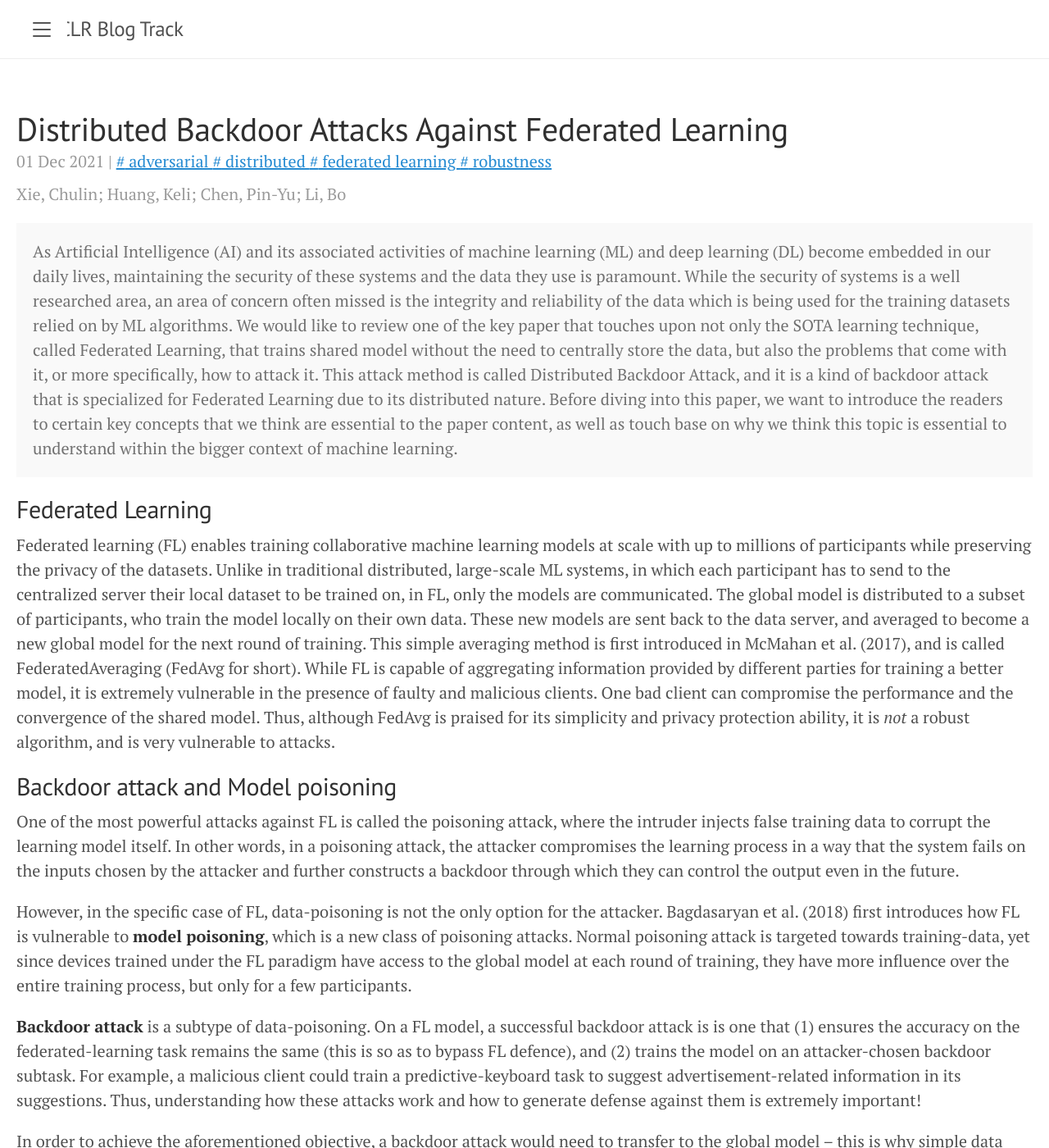
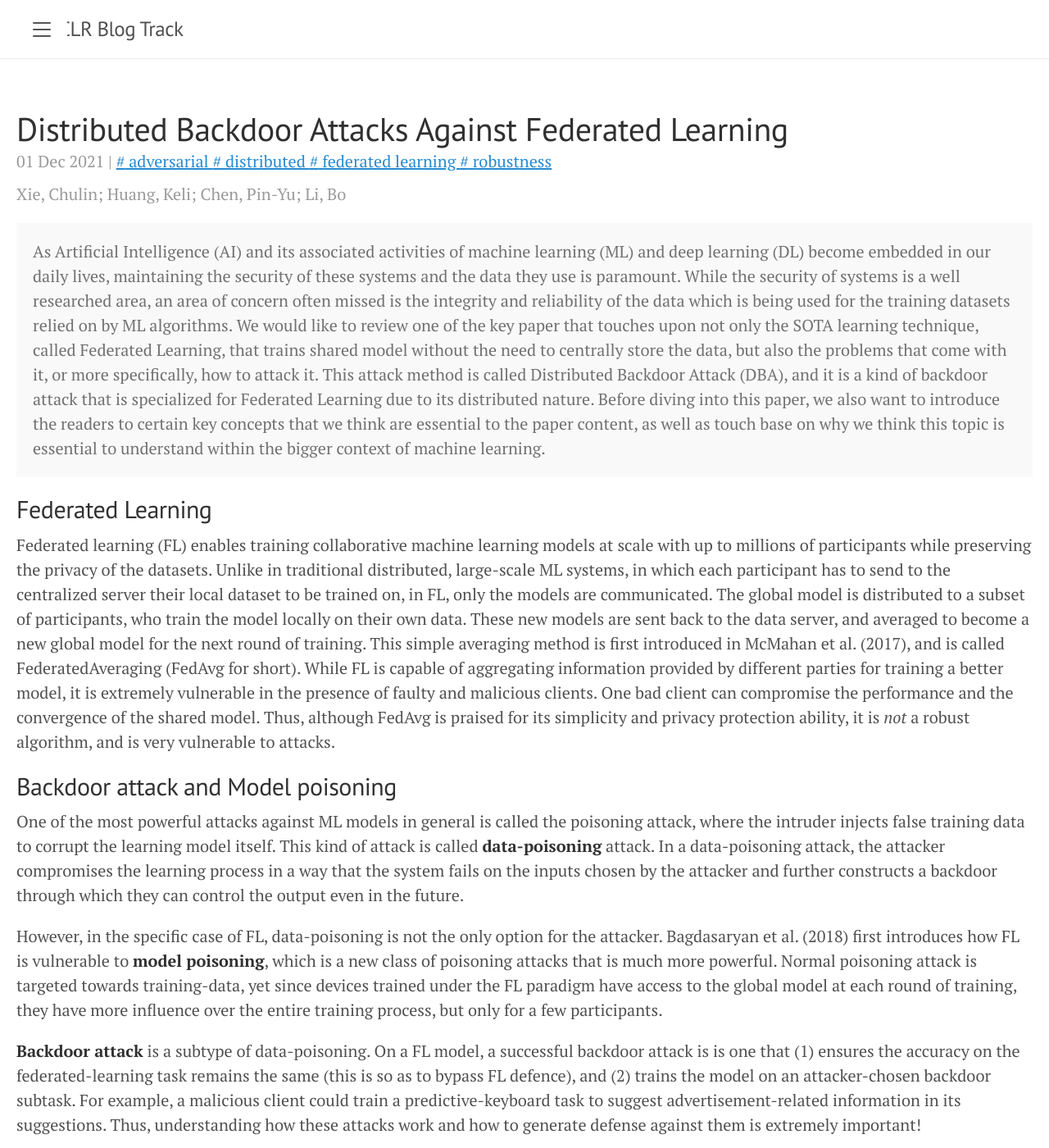
Before and after one commit to mataach/dba_blogpost, a Jekyll site: the page built from _posts/2021-12-01-DBA.md, in a window 1280 px wide and 1400 px high. Shown: the whole window at 82% size. Built offline with Jekyll 4.4.1, drawn with Linux system fonts in a browser that asks for light colours; formulas are drawn with MathJax 3; comment, search, counter and statistics services are not loaded; some of the changed text lies outside the part shown.

Commit message:
final changes

```diff
--- a/_posts/2021-12-01-DBA.md
+++ b/_posts/2021-12-01-DBA.md
@@ -6,7 +6,7 @@ authors: Xie, Chulin; Huang, Keli; Chen, Pin-Yu; Li, Bo
 ---
 
 <div class="message">
-  As Artificial Intelligence (AI) and its associated activities of machine learning (ML) and deep learning (DL) become embedded in our daily lives, maintaining the security of these systems and the data they use is paramount. While the security of systems is a well researched area, an area of concern often missed is the integrity and reliability of the data which is being used for the training datasets relied on by ML algorithms. We would like to review one of the key paper that touches upon not only the SOTA learning technique, called Federated Learning, that trains shared model without the need to centrally store the data, but also the problems that come with it, or more specifically, how to attack it. This attack method is called Distributed Backdoor Attack, and it is a kind of backdoor attack that is specialized for Federated Learning due to its distributed nature. Before diving into this paper, we want to introduce the readers to certain key concepts that we think are essential to the paper content, as well as touch base on why we think this topic is essential to understand within the bigger context of machine learning.
+  As Artificial Intelligence (AI) and its associated activities of machine learning (ML) and deep learning (DL) become embedded in our daily lives, maintaining the security of these systems and the data they use is paramount. While the security of systems is a well researched area, an area of concern often missed is the integrity and reliability of the data which is being used for the training datasets relied on by ML algorithms. We would like to review one of the key paper that touches upon not only the SOTA learning technique, called Federated Learning, that trains shared model without the need to centrally store the data, but also the problems that come with it, or more specifically, how to attack it. This attack method is called Distributed Backdoor Attack (DBA), and it is a kind of backdoor attack that is specialized for Federated Learning due to its distributed nature. Before diving into this paper, we also want to introduce the readers to certain key concepts that we think are essential to the paper content, as well as touch base on why we think this topic is essential to understand within the bigger context of machine learning.
 </div>
 
 ## Federated Learning
@@ -15,14 +15,13 @@ Federated learning (FL) enables training collaborative machine learning models a
 
 ## Backdoor attack and Model poisoning
 
-One of the most powerful attacks against FL is called the poisoning attack, where the intruder injects false training data to corrupt the learning model itself. In other words, in a poisoning attack, the attacker compromises the learning process in a way that the system fails on the inputs chosen by the attacker and further constructs a backdoor through which they can control the output even in the future.
+One of the most powerful attacks against ML models in general is called the poisoning attack, where the intruder injects false training data to corrupt the learning model itself. This kind of attack is called **data-poisoning** attack. In a data-poisoning attack, the attacker compromises the learning process in a way that the system fails on the inputs chosen by the attacker and further constructs a backdoor through which they can control the output even in the future.
 
-However, in the specific case of FL, data-poisoning is not the only option for the attacker. Bagdasaryan et al. (2018) first introduces how FL is vulnerable to **model poisoning**, which is a new class of poisoning attacks. Normal poisoning attack is targeted towards training-data, yet since devices trained under the FL paradigm have access to the global model at each round of training, they have more influence over the entire training process, but only for a few participants.
+However, in the specific case of FL, data-poisoning is not the only option for the attacker. Bagdasaryan et al. (2018) first introduces how FL is vulnerable to **model poisoning**, which is a new class of poisoning attacks that is much more powerful. Normal poisoning attack is targeted towards training-data, yet since devices trained under the FL paradigm have access to the global model at each round of training, they have more influence over the entire training process, but only for a few participants.
 
 **Backdoor attack** is a subtype of data-poisoning. On a FL model, a successful backdoor attack is is one that (1) ensures the accuracy on the federated-learning task remains the same (this is so as to bypass FL defence), and (2) trains the model on an attacker-chosen backdoor subtask. For example, a malicious client could train a predictive-keyboard task to suggest advertisement-related information in its suggestions. Thus, understanding how these attacks work and how to generate defense against them is extremely important!
 
-
-In order to achieve the aforementioned objective, a backdoor attack would need to transfer to the global model -- this is why simple data poisoning would *NOT* work for FL, because poisoned data in the local modal does not survive averaging. For good effect, the backdoor should survive in the global model for several rounds. It also shouldn't affect overall accuracy of the global model either to avoid being detected.
+In order to achieve the aforementioned objective, a backdoor attack would need to transfer to and persist in the global model -- this is why simple data poisoning would *NOT* work for FL, because poisoned data in the local modal does not survive averaging. For good effect, the backdoor should survive in the global model for several rounds. It also shouldn't affect overall accuracy of the global model either to avoid being detected.
 
 <p align="center">
   <img src="/public/images/2021-12-01-DBA/dba-pixel-backdoor.png"/>
@@ -30,7 +29,7 @@ In order to achieve the aforementioned objective, a backdoor attack would need t
 
 To ensure fair comparison between centralized backdoor attack versus DBA, the paper uses *pixel-pattern backdoor* attacks in the experiments. Examples of pixel-pattern backdoor is shown above, in which a classification image with a couple of modifed pixels is categorized as something different. However, in Bagdasaryan et al., *semantic backdoor* is used more frequently, as it is introduced as the more malicious type of attack. In pixel-pattern backdoor, the attacker still needs to physically change the pixel of the image, whereas in semantic backdoor, the attacker does not need to take any extra action (e.g. categorize all green cars as birds). However, since in DBA the authors' main focus is to compare and contrast between centralized backdoor and distributed backdoor, the specific kind of backdoor attack is not important, as long as it is consistent in both attack methods.
 
-In a *model-poisoning* attack, setting the aggregator at round $t+1$ combines information from local parties (benign and adversarial) in the previous round $t$ and update the shared model $G^{t+1}$. Until now, centralized backdoor attacks have been the main point of focus where each participant embeds the same global trigger pattern during training.
+In FedAvg, setting the aggregator at round $t+1$ combines information from local parties in the previous round $t$ and update the shared model $G^{t+1}$. Until now, centralized backdoor attacks have been the main point of focus; in such an attack, the attacker data-poisoned the training data by embedding a global trigger pattern during training. We can see how the global model, if not carefully protected and just naively averaging all the local weights, when converged, will be vulnerable to the test set with the same trigger embedded. So how exactly does this kind of poison attack work in FL?
 
 <p align="center">
   <img src="/public/images/2021-12-01-DBA/central.png"/>
@@ -42,13 +41,13 @@ Let's say the attacker wants to mislead the trained model to predict label $r$ o
 
 $$w_i^* = argmax_{w_i} \bigg(\sum_{j\in S^i_{poi}} P[G^{t+1}(R(x_j^i, \phi)) = r] + \sum_{j\in S^i_{clean}} P[G^{t+1}(x^i_j) = y_j^i]\bigg)$$
 
-The poisoned dataset and the clean dataset should be disjoint, and together should compose of the entire training dataset. The function $R$ transforms clean data into backdoor data with the trigger pattern using parameter $\phi$. Attacker can also choose the poison ratio $r$, which is the fraction of backdoor samples added, as well as a scale $\gamma$ to scale up malicious model weights. We can see here that there is a balance between the local model fitting the benign samples and fitting the backdoor samples. Increasing $r$ can make the model overfit to the backdoor samples and risk accuracy in the benign samples. At the same time, increasing $\gamma$ will make the attack survive averaging in the global model, yet also risk being detected. However, if we make $r$ or $\gamma$ too small the adversarial samples won't be detected by the global model defence, at the expense the attack will not survive for multiple rounds and therefore the attack might not succeed.
+The poisoned dataset and the clean dataset should be disjoint, and together should compose of the entire training dataset. The function $R$ transforms clean data into backdoor data with the trigger pattern using parameter $\phi$. Attacker can also choose the poison ratio $r$, which is the fraction of backdoor samples added, as well as a scale $\gamma$ to scale up malicious model weights. We can see that there is a balance between the local model fitting the benign samples and fitting the backdoor samples. Increasing $r$ can make the model overfit to the backdoor samples and risk accuracy in the benign samples. At the same time, increasing $\gamma$ will make the attack survive averaging in the global model, yet also risk being detected. However, if we make $r$ or $\gamma$ too small the adversarial samples won't be detected by the global model defence, at the expense the attack will not survive for multiple rounds and therefore the attack might not succeed.
 
 <p align="center">
   <img src="/public/images/2021-12-01-DBA/dba.png"/>
 </p>
 
-On the other hand, this paper explores a novel threat assessment framework in which such global trigger is decomposed into separate local patterns (i.e. the individual colors) which are embeded into the training set of **different** adversarial parties, respectively, which altogether constitutes a complete global pattern as the backdoor trigger. Overall, the main difference between these 2 approaches is that in the centralized setting the attack vector is embedded in full in all adversarial samples while in the distributed setting the attack vector is parsed to multiple adversarial parties. The adversarial objective for DBA is relatively similar to centralized backdoor attack model, with some slight modification:
+To build on top of centralized attack, Xie et al. leverages the aggregation and distributed nature of FL more, thus creating an even more malicious kind of attack against FL. This paper explores a novel threat assessment framework in which such global trigger is decomposed into separate local patterns (i.e. the individual colors) which are embeded into the training set of **different** adversarial parties, respectively, which altogether constitutes a complete global pattern as the backdoor trigger. Overall, the main difference between these 2 approaches is that in the centralized setting the attack vector is embedded in full in all adversarial samples while in the distributed setting the attack vector is parsed to multiple adversarial parties. The adversarial objective for DBA is relatively similar to centralized backdoor attack model, with some slight modification:
 
 $$w_i^* = argmax_{w_i} \bigg(\sum_{j\in S^i_{poi}} P[G^{t+1}(R(x_j^i, \phi_i^*)) = r; \gamma, I] + \sum_{j\in S^i_{clean}} P[G^{t+1}(x^i_j) = y_j^i]\bigg)$$
 
@@ -127,6 +126,8 @@ Regarding the attack analysis, the paper evaluates both multiple-shot attacks (A
 
 Another important note is that the attack begins when the main accuracy of the global model converges. According to (Bagdasaryan et al., 2018) it's better to attack later in the training process because when the global model is converging, the updates from benign clients contain less commonly shared patterns but more individual features, which are more likely to be canceled out when aggregating and thus having less impact on the backdoor.
 
+We can see from the experiement setup that the poison learning rate (Poison $l_r$) is lower than benign $l_r$, and the poison ratio is kept relatively low as well (less than 1/3 in all data sets). This shows how these experiments are meant to be more stealthy. The results below would show more clearly how DBA manages to be so successful, even bypassing the best FL defence mechanisms.
+
 Let's analyze the effectiveness of DBA against centralized backdoor attack:
 
 <p align="center">
@@ -146,7 +147,7 @@ Since attack A-S is easily detected because of the scale factor $\gamma$, the pa
   <img src="/public/images/2021-12-01-DBA/dba-robustness.png"/>
 </p>
 
-From reading Pillutla et al., we understand that RFA defends against corrupted models by modifying the mean averaging model with a geometric-mean-based aggregation oracle. In particular, RFA has a "breakdown point" of 1/2, which means that at least 1/2 of the total points (in total weights) must be modified for RFA to *not* converge. Since A-M introduces only a few attackers poisoning a small part of the model every batch, DBA is able to escape RFA's detection and converges.
+From reading Pillutla et al., we understand that RFA defends against corrupted models by modifying the mean averaging model with a geometric-mean-based aggregation oracle. Intuitively, FedAvg in general is not so robust because it aggregates the global model by taking a linear combination of the local models. RFA breaks this rule and take the non-linear combination to make sure no local model can dominate. In particular, RFA has a "breakdown point" of 1/2, which means that at least 1/2 of the total points (in total weights) must be modified for RFA to *not* converge. Since A-M introduces only a few attackers poisoning a small part of the model every batch, DBA is able to escape RFA's detection and converges.
 
 FoolsGold, on the other hand, does not make any assumption about the proportion of benign samples. Its key insight is that benign updates can be separated from malicious ones by the *diversity* of their gradient updates. However, with multiple attackers poisoning a small fraction of training data with different local patterns, DBA can also bypass FoolsGold.
 
@@ -176,7 +177,7 @@ As we mention above, it is better to keep poison ratio small and the attacks ste
 
 With the introduction of a distributed backdoor attack method that can defeat two robust SOTA defence mechanisms, DBA is a new thread to FL. It is tuned to match the distributed nature of FL, and is stealthy and persistent. Our review of this paper hopefully sheds light on this new type of attack, as well as inspires new assessments for adversarial robustness of FL.
 
-We think this paper is fascinating as it introduces a different concept to what we were exposed to in 10-605/805 at CMU. Most of the distributed, large scale techniques taught in class were focused on a centralized server distributing data and model among smaller clients/devices. Privacy and adversarial robustness issues were studied in-depth. This paper helps us understand more the industrial challenges that real machine learning in large datasets encounter. We can think of FL as a very powerful tool in today's world that can take advantage of millions of users' devices while maintaining the privacy required by the users. However, without careful comprehension of FL and what it does, the model can easily by taken advantage of and the effect can be disastrous. If backdoor attack succeeds, these backdoor subtask will persist not only in the attackers' devices and in the global model, but also in all the benign devices that are unknowingly part of the training process of FL.
+We think this paper is fascinating as it introduces a different concept to what we were exposed to in 10-605/805 at CMU. Most of the distributed, large scale techniques taught in class were focused on a centralized server distributing data and model among smaller clients/devices. Privacy and adversarial robustness issues were not studied in-depth. This paper helps us understand more the industrial challenges that real machine learning in large datasets encounters. We can think of FL as a very powerful tool in today's world that can take advantage of millions of users' devices while maintaining the privacy required by the users. However, without careful comprehension of FL and what it does, the model can easily by taken advantage of and the effect can be disastrous. If backdoor attack succeeds, these backdoor subtask will persist not only in the attackers' devices and in the global model, but also in all the benign devices that are unknowingly part of the training process of FL.
 
 ## Extra references
 
```
